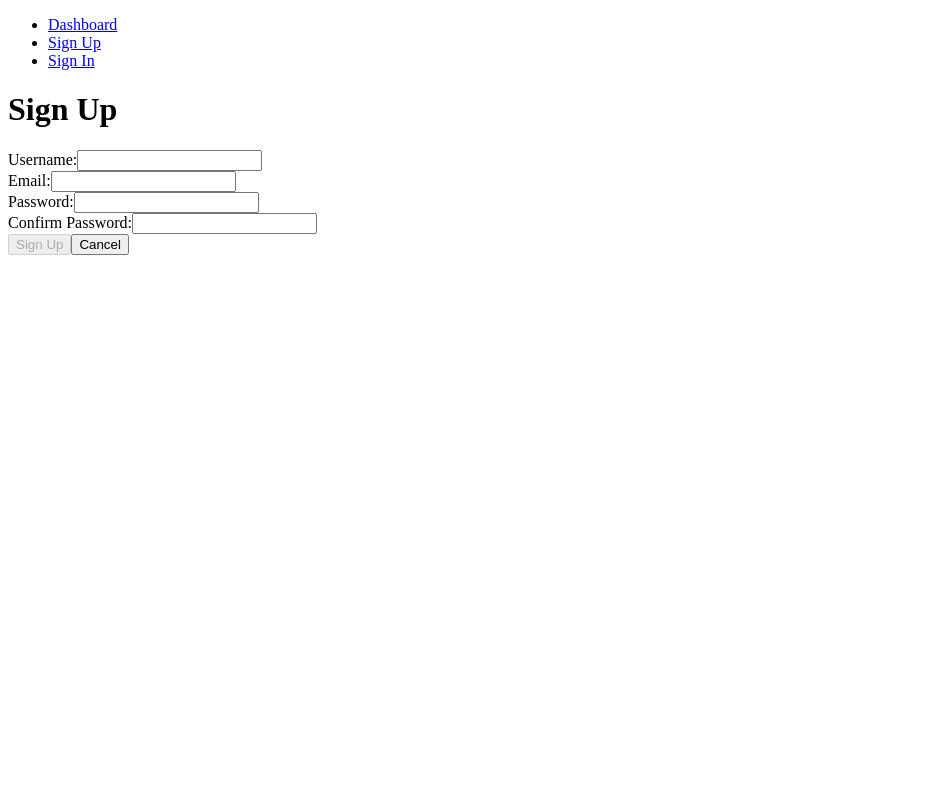
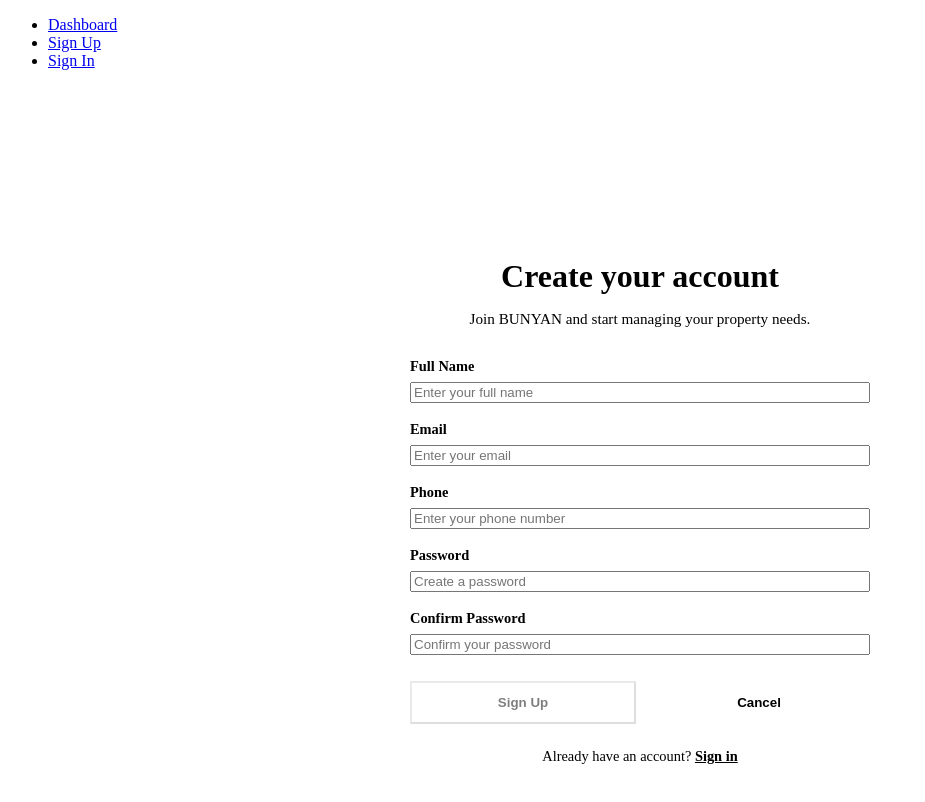
Before and after one commit to Mrymhussain/bunyan-front-end, a React (Vite) app: page /sign-up in a window 1280 px wide. Shown: the top 802 px of the page, without its empty margins (0-925 px from the left). Built offline with nearby package versions, Linux system fonts and the light colour scheme; no server answers.

Commit message:
Style Bunyan authentication pages

```diff
--- /dev/null
+++ b/src/components/Auth.css
@@ -0,0 +1,120 @@
+.auth-page {
+    min-height: calc(100vh - 76px);
+    display: flex;
+    align-items: center;
+    justify-content: center;
+    padding: 50px 20px;
+    background-color: var(--off-white);
+  }
+
+  .auth-container {
+    width: 100%;
+    max-width: 460px;
+    background-color: var(--white);
+    border: 1px solid var(--border);
+    border-radius: var(--radius-lg);
+    padding: 40px;
+    box-shadow: var(--shadow-md);
+  }
+
+  .auth-header {
+    text-align: center;
+    margin-bottom: 30px;
+  }
+
+  .auth-header h1 {
+    color: var(--green-dark);
+    font-size: 2rem;
+    margin-bottom: 8px;
+  }
+
+  .auth-header p {
+    color: var(--text-muted);
+    font-size: 0.95rem;
+  }
+
+  .auth-form {
+    display: flex;
+    flex-direction: column;
+    gap: 18px;
+  }
+
+  .auth-field {
+    display: flex;
+    flex-direction: column;
+    gap: 7px;
+  }
+
+  .auth-field label {
+    color: var(--text-dark);
+    font-size: 0.9rem;
+    font-weight: 600;
+  }
+
+  .auth-message {
+    background-color: #fff3f1;
+    color: #a33a2b;
+    padding: 10px 12px;
+    border-radius: var(--radius-sm);
+    font-size: 0.88rem;
+    margin-bottom: 16px;
+  }
+
+  .auth-actions {
+    display: flex;
+    gap: 12px;
+    margin-top: 8px;
+  }
+
+  .auth-actions button {
+    flex: 1;
+  }
+
+  .auth-submit {
+    background-color: var(--green-dark);
+    color: var(--white);
+    padding: 12px 20px;
+    border-radius: var(--radius-sm);
+    font-weight: 600;
+    transition: 0.2s ease;
+  }
+
+  .auth-submit:hover {
+    background-color: var(--green);
+  }
+
+  .auth-submit:disabled {
+    opacity: 0.5;
+    cursor: not-allowed;
+  }
+
+  .auth-cancel {
+    background-color: transparent;
+    color: var(--green-dark);
+    border: 1px solid var(--green-dark);
+    padding: 11px 20px;
+    border-radius: var(--radius-sm);
+    font-weight: 600;
+  }
+
+  .auth-footer {
+    text-align: center;
+    margin-top: 24px;
+    color: var(--text-muted);
+    font-size: 0.9rem;
+  }
+
+  .auth-footer a {
+    color: var(--green);
+    font-weight: 600;
+  }
+
+  @media (max-width: 520px) {
+    .auth-container {
+      padding: 30px 22px;
+    }
+
+    .auth-actions {
+      flex-direction: column;
+    }
+  }
--- a/src/components/SignInForm/SignInForm.jsx
+++ b/src/components/SignInForm/SignInForm.jsx
@@ -1,28 +1,35 @@
-import { useState, useContext } from 'react';
-import { useNavigate } from 'react-router';
-
-import { signIn } from '../../services/authService';
+import { useContext, useState } from 'react';
+import { Link, useNavigate } from 'react-router';
 
 import { UserContext } from '../../contexts/UserContext';
+import { signIn } from '../../services/authService';
+import '../Auth.css';
 
 const SignInForm = () => {
   const navigate = useNavigate();
   const { setUser } = useContext(UserContext);
+
   const [message, setMessage] = useState('');
   const [formData, setFormData] = useState({
-    username: '',
+    email: '',
     password: '',
   });
 
   const handleChange = (evt) => {
     setMessage('');
-    setFormData({ ...formData, [evt.target.name]: evt.target.value });
+
+    setFormData({
+      ...formData,
+      [evt.target.name]: evt.target.value,
+    });
   };
 
   const handleSubmit = async (evt) => {
     evt.preventDefault();
+
     try {
       const signedInUser = await signIn(formData);
+
       setUser(signedInUser);
       navigate('/');
     } catch (err) {
@@ -31,39 +38,67 @@ const SignInForm = () => {
   };
 
   return (
-    <main>
-      <h1>Sign In</h1>
-      <p>{message}</p>
-      <form autoComplete='off' onSubmit={handleSubmit}>
-        <div>
-          <label htmlFor='email'>Username:</label>
+    <main className="auth-page">
+      <section className="auth-container">
+        <div className="auth-header">
+          <h1>Welcome back</h1>
+          <p>Sign in to continue to BUNYAN.</p>
+        </div>
+
+        {message && (
+          <p className="auth-message">{message}</p>
+        )}
+
+        <form className="auth-form" onSubmit={handleSubmit}>
+          <div className="auth-field">
+            <label htmlFor="email">Email</label>
             <input
-            type='text'
-            autoComplete='off'
-            id='username'
-            value={formData.username}
-            name='username'
+              type="email"
+              id="email"
+              name="email"
+              value={formData.email}
               onChange={handleChange}
+              placeholder="Enter your email"
               required
             />
           </div>
-        <div>
-          <label htmlFor='password'>Password:</label>
+
+          <div className="auth-field">
+            <label htmlFor="password">Password</label>
             <input
-            type='password'
-            autoComplete='off'
-            id='password'
+              type="password"
+              id="password"
+              name="password"
               value={formData.password}
-            name='password'
               onChange={handleChange}
+              placeholder="Enter your password"
               required
             />
           </div>
-        <div>
-          <button>Sign In</button>
-          <button onClick={() => navigate('/')}>Cancel</button>
+
+          <div className="auth-actions">
+            <button
+              type="submit"
+              className="auth-submit"
+            >
+              Sign In
+            </button>
+
+            <button
+              type="button"
+              className="auth-cancel"
+              onClick={() => navigate('/')}
+            >
+              Cancel
+            </button>
           </div>
         </form>
+
+        <div className="auth-footer">
+          Don't have an account?{' '}
+          <Link to="/sign-up">Create one</Link>
+        </div>
+      </section>
     </main>
   );
 };
--- a/src/components/SignUpForm/SignUpForm.jsx
+++ b/src/components/SignUpForm/SignUpForm.jsx
@@ -1,106 +1,177 @@
 import { useContext, useState } from 'react';
-import { useNavigate } from 'react-router';
+import { Link, useNavigate } from 'react-router';
 
-// Services
 import * as authService from '../../services/authService';
 import { UserContext } from '../../contexts/UserContext';
-
+import '../Auth.css';
 
 const SignUpForm = () => {
   const navigate = useNavigate();
+  const { setUser } = useContext(UserContext);
+
   const [message, setMessage] = useState('');
+
   const [formData, setFormData] = useState({
-    username: '',
+    name: '',
     email: '',
+    phone: '',
     password: '',
     passwordConf: '',
   });
-  const { setUser } = useContext(UserContext);
 
-  const { username, email, password, passwordConf } = formData;
+  const {
+    name,
+    email,
+    phone,
+    password,
+    passwordConf,
+  } = formData;
 
   const handleChange = (evt) => {
     setMessage('');
-    setFormData({ ...formData, [evt.target.name]: evt.target.value });
+
+    setFormData({
+      ...formData,
+      [evt.target.name]: evt.target.value,
+    });
   };
 
   const handleSubmit = async (evt) => {
     evt.preventDefault();
 
-    const payload = { username, email, password };
-    const user = await authService.signUp(payload)
+    if (password !== passwordConf) {
+      setMessage('Passwords do not match');
+      return;
+    }
 
-    setUser(user); // this line will print the form data to the console
-    navigate('/')
+    try {
+      const user = await authService.signUp({
+        name,
+        email,
+        phone,
+        password,
+      });
+
+      setUser(user);
+      navigate('/');
+    } catch (err) {
+      setMessage(err.message);
+    }
   };
 
   const isFormInvalid = () => {
-    return !(username && email && password && password === passwordConf);
+    return !(
+      name &&
+      email &&
+      password &&
+      passwordConf &&
+      password === passwordConf
+    );
   };
 
   return (
-    <main>
-      <h1>Sign Up</h1>
-      <p>{message}</p>
-      <form onSubmit={handleSubmit}>
-        {/* Username Field */}
-        <div>
-          <label htmlFor='username'>Username:</label>
+    <main className="auth-page">
+      <section className="auth-container">
+        <div className="auth-header">
+          <h1>Create your account</h1>
+          <p>Join BUNYAN and start managing your property needs.</p>
+        </div>
+
+        {message && (
+          <p className="auth-message">{message}</p>
+        )}
+
+        <form className="auth-form" onSubmit={handleSubmit}>
+          <div className="auth-field">
+            <label htmlFor="name">Full Name</label>
             <input
-            type='text'
-            id='username'
-            value={username}
-            name='username'
+              type="text"
+              id="name"
+              name="name"
+              value={name}
               onChange={handleChange}
+              placeholder="Enter your full name"
               required
             />
           </div>
 
-        {/* Email Field */}
-        <div>
-          <label htmlFor='email'>Email:</label>
+          <div className="auth-field">
+            <label htmlFor="email">Email</label>
             <input
-            type='email'
-            id='email'
+              type="email"
+              id="email"
+              name="email"
               value={email}
-            name='email'
               onChange={handleChange}
+              placeholder="Enter your email"
               required
             />
           </div>
 
-        {/* Password Field */}
-        <div>
-          <label htmlFor='password'>Password:</label>
+          <div className="auth-field">
+            <label htmlFor="phone">Phone</label>
             <input
-            type='password'
-            id='password'
+              type="tel"
+              id="phone"
+              name="phone"
+              value={phone}
+              onChange={handleChange}
+              placeholder="Enter your phone number"
+            />
+          </div>
+
+          <div className="auth-field">
+            <label htmlFor="password">Password</label>
+            <input
+              type="password"
+              id="password"
+              name="password"
               value={password}
-            name='password'
               onChange={handleChange}
+              placeholder="Create a password"
               required
             />
           </div>
 
-        {/* Coinfirm Password */}
-        <div>
-          <label htmlFor='confirm'>Confirm Password:</label>
+          <div className="auth-field">
+            <label htmlFor="passwordConf">
+              Confirm Password
+            </label>
             <input
-            type='password'
-            id='confirm'
+              type="password"
+              id="passwordConf"
+              name="passwordConf"
               value={passwordConf}
-            name='passwordConf'
               onChange={handleChange}
+              placeholder="Confirm your password"
               required
             />
           </div>
 
-        {/* Form Actions */}
-        <div>
-          <button disabled={isFormInvalid()}>Sign Up</button>
-          <button onClick={() => navigate('/')}>Cancel</button>
+          <div className="auth-actions">
+            <button
+              type="submit"
+              className="auth-submit"
+              disabled={isFormInvalid()}
+            >
+              Sign Up
+            </button>
+
+            <button
+              type="button"
+              className="auth-cancel"
+              onClick={() => navigate('/')}
+            >
+              Cancel
+            </button>
           </div>
         </form>
+
+        <div className="auth-footer">
+          Already have an account?{' '}
+          <Link to="/sign-in">Sign in</Link>
+        </div>
+      </section>
     </main>
   );
 };
```
Lines whose indentation alone changed are shown as unchanged.
